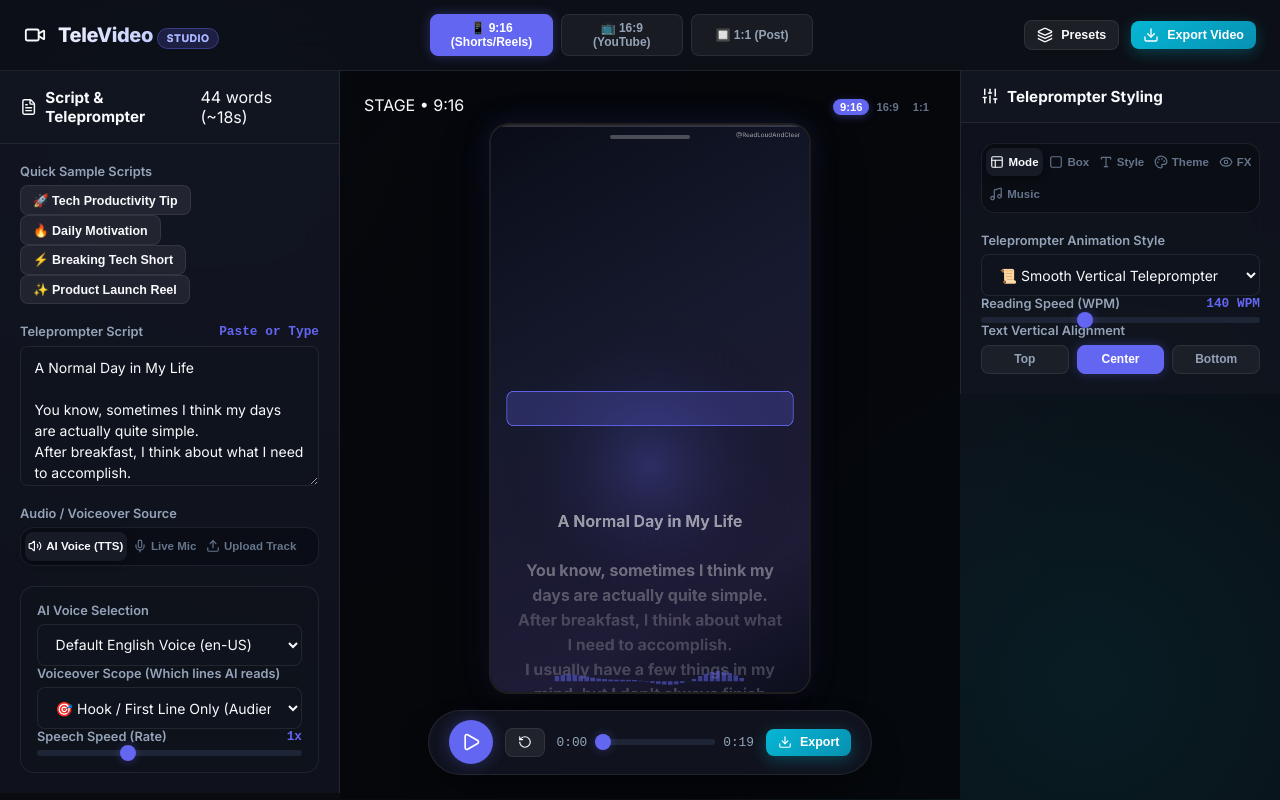
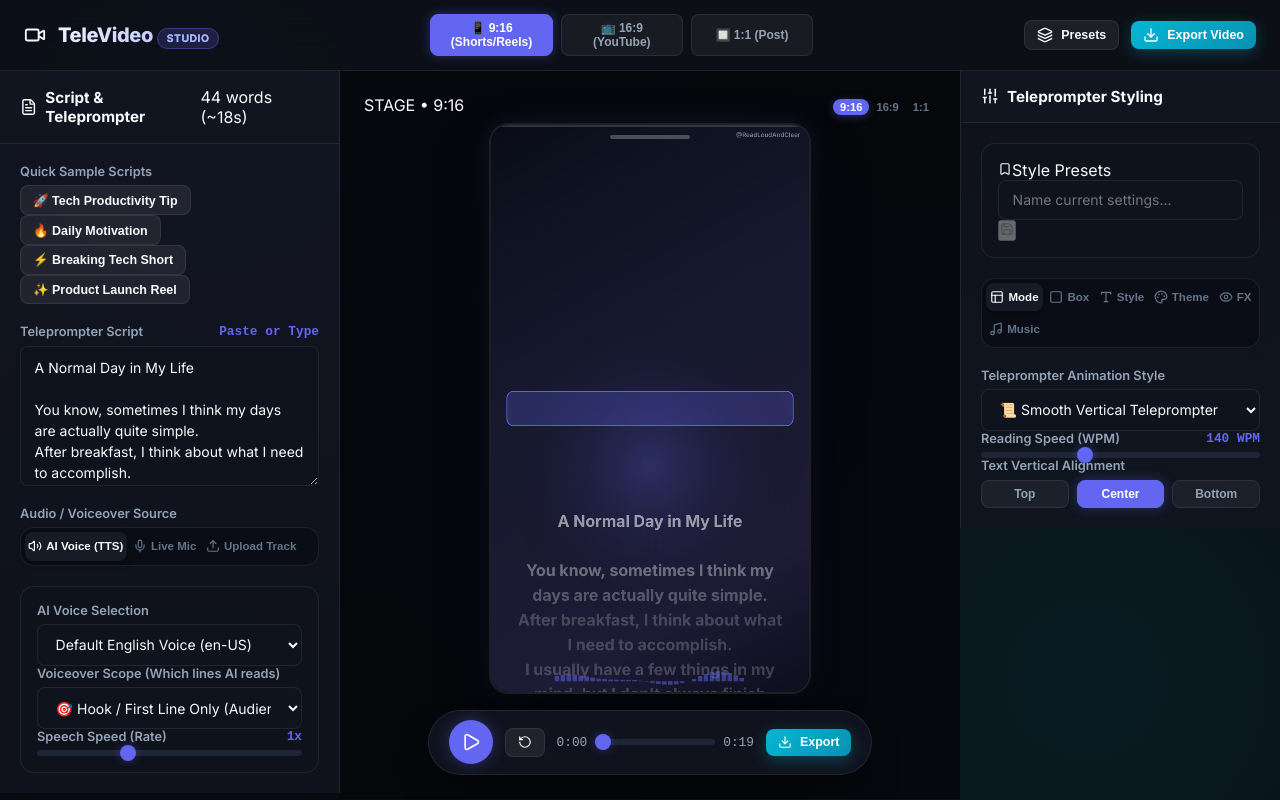
Before and after one commit to Dlipdevlpr/televideo-studio, a React (Vite) app: page / in a window 1280 px wide. Built offline with nearby package versions, Linux system fonts and the light colour scheme; a web font is replaced by a local one.

Commit message:
Lock Level 1.1: Added Presets, one-click launcher, and fixed port conflicts

```diff
--- a/index.html
+++ b/index.html
@@ -4,7 +4,7 @@
     <meta charset="UTF-8" />
     <link rel="icon" type="image/svg+xml" href="/favicon.svg" />
     <meta name="viewport" content="width=device-width, initial-scale=1.0, maximum-scale=1.0, user-scalable=no, viewport-fit=cover" />
-    <title>TeleVideo Studio — Viral Teleprompter & Reel Generator</title>
+    <title>TeleVideo Studio v2</title>
     <meta name="description" content="Generate scroll-animated teleprompter videos for Instagram Reels, YouTube Shorts, and TikTok with AI voice, custom typography, and instant WebM video export." />
     <!-- Google Fonts -->
     <link rel="preconnect" href="https://fonts.googleapis.com">
--- a/src/components/CustomizerPanel.jsx
+++ b/src/components/CustomizerPanel.jsx
@@ -1,5 +1,5 @@
-import React, { useState } from 'react';
-import { Sliders, Type, Palette, Eye, Layout, Square, Music, Volume2, Upload, Disc, Play } from 'lucide-react';
+import React, { useState, useEffect } from 'react';
+import { Sliders, Type, Palette, Eye, Layout, Square, Music, Volume2, Upload, Disc, Play, Save, Trash2, Bookmark } from 'lucide-react';
 import { BGM_PRESETS } from '../utils/bgmData';
 import { speechManager } from '../utils/speechManager';
 
@@ -55,6 +55,83 @@ export default function CustomizerPanel({
 }) {
   const [activeTab, setActiveTab] = useState('mode');
   const [isPreviewingBgm, setIsPreviewingBgm] = useState(false);
+  const [presets, setPresets] = useState({});
+  const [presetName, setPresetName] = useState('');
+  const [selectedPreset, setSelectedPreset] = useState('');
+
+  useEffect(() => {
+    const saved = localStorage.getItem('televideo_presets');
+    if (saved) {
+      try {
+        setPresets(JSON.parse(saved));
+      } catch (e) {
+        console.error('Failed to parse presets', e);
+      }
+    }
+  }, []);
+
+  const savePreset = () => {
+    if (!presetName.trim()) return;
+    const newPresets = {
+      ...presets,
+      [presetName.trim()]: {
+        scrollMode, fontFamily, fontSize, textColor, highlightColor,
+        activeLineBg, bgTheme, solidBgColor, textPosition, speedWpm,
+        showProgressBar, showAudioVisualizer, watermarkText, showWatermark,
+        showReadingBox, boxScale, boxWidthPercent, boxBorderRadius, boxBorderWidth,
+        bgmTrackId, bgmVolume
+      }
+    };
+    setPresets(newPresets);
+    localStorage.setItem('televideo_presets', JSON.stringify(newPresets));
+    setSelectedPreset(presetName.trim());
+    setPresetName('');
+  };
+
+  const loadPreset = (name) => {
+    const p = presets[name];
+    if (!p) return;
+    setSelectedPreset(name);
+
+    if (p.scrollMode !== undefined) setScrollMode(p.scrollMode);
+    if (p.fontFamily !== undefined) setFontFamily(p.fontFamily);
+    if (p.fontSize !== undefined) setFontSize(p.fontSize);
+    if (p.textColor !== undefined) setTextColor(p.textColor);
+    if (p.highlightColor !== undefined) setHighlightColor(p.highlightColor);
+    if (p.activeLineBg !== undefined) setActiveLineBg(p.activeLineBg);
+    if (p.bgTheme !== undefined) setBgTheme(p.bgTheme);
+    if (p.solidBgColor !== undefined) setSolidBgColor(p.solidBgColor);
+    if (p.textPosition !== undefined) setTextPosition(p.textPosition);
+    if (p.speedWpm !== undefined) setSpeedWpm(p.speedWpm);
+    if (p.showProgressBar !== undefined) setShowProgressBar(p.showProgressBar);
+    if (p.showAudioVisualizer !== undefined) setShowAudioVisualizer(p.showAudioVisualizer);
+    if (p.watermarkText !== undefined) setWatermarkText(p.watermarkText);
+    if (p.showWatermark !== undefined) setShowWatermark(p.showWatermark);
+    if (p.showReadingBox !== undefined) setShowReadingBox(p.showReadingBox);
+    if (p.boxScale !== undefined) setBoxScale(p.boxScale);
+    if (p.boxWidthPercent !== undefined) setBoxWidthPercent(p.boxWidthPercent);
+    if (p.boxBorderRadius !== undefined) setBoxBorderRadius(p.boxBorderRadius);
+    if (p.boxBorderWidth !== undefined) setBoxBorderWidth(p.boxBorderWidth);
+    if (p.bgmTrackId !== undefined) {
+      setBgmTrackId(p.bgmTrackId);
+      if (isPreviewingBgm) {
+         speechManager.stopBgm();
+         setIsPreviewingBgm(false);
+      }
+    }
+    if (p.bgmVolume !== undefined) {
+      setBgmVolume(p.bgmVolume);
+      speechManager.setBgmVolume(p.bgmVolume);
+    }
+  };
+
+  const deletePreset = (name) => {
+    const newPresets = { ...presets };
+    delete newPresets[name];
+    setPresets(newPresets);
+    localStorage.setItem('televideo_presets', JSON.stringify(newPresets));
+    if (selectedPreset === name) setSelectedPreset('');
+  };
 
   const handleTogglePreview = async (trackId = bgmTrackId) => {
     if (isPreviewingBgm) {
@@ -96,6 +173,68 @@ export default function CustomizerPanel({
       </div>
 
       <div className="panel-body">
+        {/* Presets Management Section */}
+        <div className="card mb-4 bg-gray-800/40 border border-gray-700/50">
+          <div className="flex items-center gap-2 mb-3 text-indigo-300">
+            <Bookmark size={14} />
+            <span className="text-xs font-bold uppercase tracking-wider">Style Presets</span>
+          </div>
+
+          <div className="space-y-3">
+            {Object.keys(presets).length > 0 && (
+              <div className="flex items-center gap-2">
+                <select
+                  className="form-select text-xs flex-1"
+                  value={selectedPreset}
+                  onChange={(e) => loadPreset(e.target.value)}
+                >
+                  <option value="" disabled>-- Load a saved preset --</option>
+                  {Object.keys(presets).map(p => (
+                    <option key={p} value={p}>{p}</option>
+                  ))}
+                </select>
+                {selectedPreset && (
+                  <button
+                    onClick={() => deletePreset(selectedPreset)}
+                    className="p-2 bg-rose-500/20 text-rose-400 rounded hover:bg-rose-500/30 transition-colors"
+                    title="Delete Selected Preset"
+                  >
+                    <Trash2 size={14} />
+                  </button>
+                )}
+              </div>
+            )}
+
+            <div className="flex items-center gap-2">
+              <input
+                type="text"
+                placeholder="Name current settings..."
+                className="form-input text-xs flex-1"
+                value={presetName}
+                onChange={(e) => setPresetName(e.target.value)}
+                onKeyDown={(e) => {
+                  if (e.key === 'Enter') {
+                    e.preventDefault();
+                    savePreset();
+                  }
+                }}
+              />
+              <button
+                onClick={savePreset}
+                disabled={!presetName.trim()}
+                className={`p-2 flex items-center justify-center rounded transition-colors ${
+                  presetName.trim()
+                    ? 'bg-indigo-600 hover:bg-indigo-500 text-white cursor-pointer shadow-lg shadow-indigo-500/20'
+                    : 'bg-gray-700/50 text-gray-500 cursor-not-allowed'
+                }`}
+                title="Save Current Settings as Preset"
+              >
+                <Save size={14} />
+              </button>
+            </div>
+          </div>
+        </div>
+
         {/* Navigation Tabs */}
         <div className="tabs-header">
           <button
--- a/src/components/VideoCanvasPreview.jsx
+++ b/src/components/VideoCanvasPreview.jsx
@@ -371,11 +371,11 @@ export default function VideoCanvasPreview({
       }, 500);
 
       // Connect to Backend (Persistent localhost.run HTTPS tunnel or localhost)
-      let backendUrl = 'http://localhost:3000/api/export';
+      let backendUrl = 'http://localhost:3005/api/export';
       if (Capacitor.isNativePlatform()) {
         backendUrl = 'https://1132ee850ef1b9.lhr.life/api/export';
       } else {
-        backendUrl = `${window.location.protocol}//${window.location.hostname}:3000/api/export`;
+        backendUrl = `${window.location.protocol}//${window.location.hostname}:3005/api/export`;
       }
 
       const response = await fetch(backendUrl, {
@@ -431,7 +431,7 @@ export default function VideoCanvasPreview({
 
     } catch (err) {
       console.error('Video export error:', err);
-      alert('Export failed. Ensure backend is running on port 3000! ' + err.message);
+      alert('Export failed. Ensure backend is running! ' + err.message);
     } finally {
       isRecordingRef.current = false;
       setIsRecordingVideo(false);
--- a/vite.config.js
+++ b/vite.config.js
@@ -6,6 +6,7 @@ export default defineConfig({
   plugins: [react()],
   server: {
     host: true,
-    port: 5173
+    port: 5175,
+    strictPort: true
   }
 })
```
Also changed, not shown: 10 other files (tests, documents, lock files or other folders).
